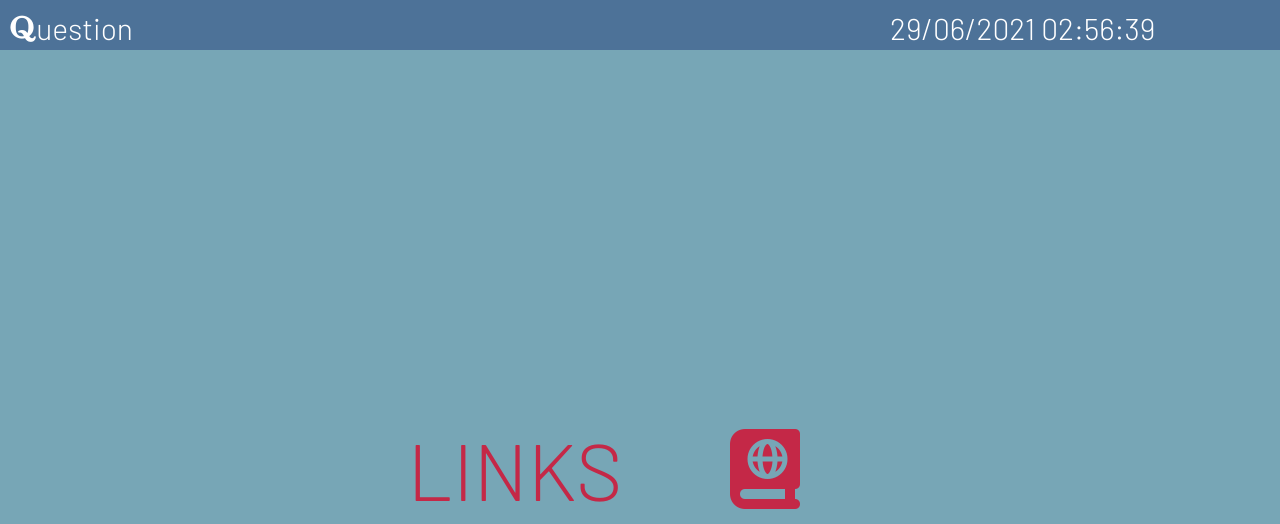
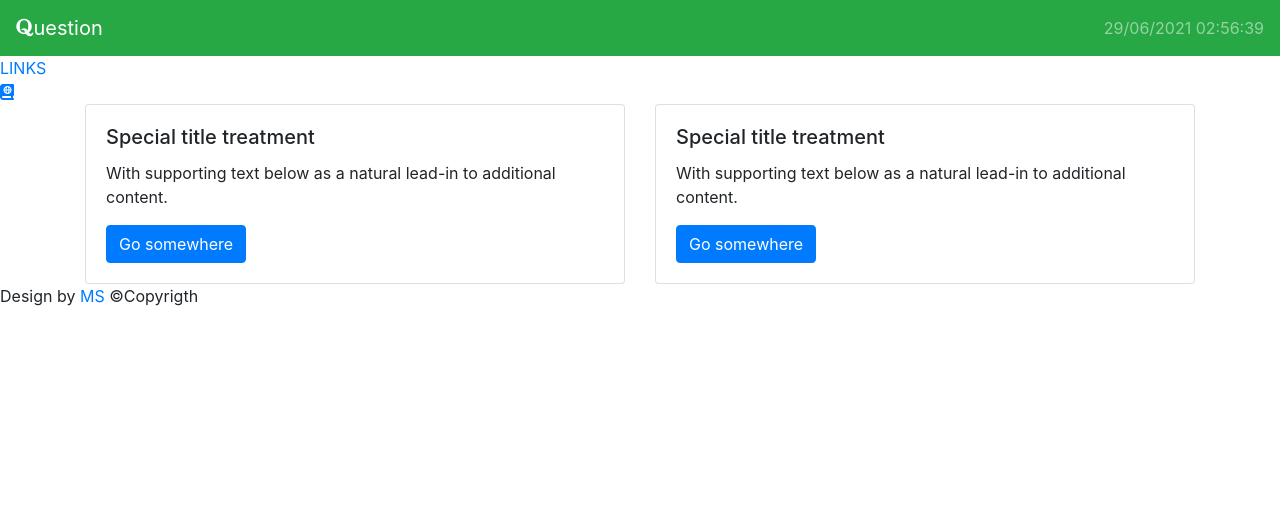
Before and after one commit to LunaWilfredo/helpweb, a PHP site: page / in a window 1280 px wide. Shown: the top 524 px of the page. After the commit the page ends 306 px from the top, so only its background shows below. Run offline with PHP 8.4, Linux system fonts and the light colour scheme; some libraries are stand-ins or nearby versions.

Commit message:
mejoras
header y plantilla

```diff
--- a/Vista/cabecera.php
+++ b/Vista/cabecera.php
@@ -1,9 +1,35 @@
+<!DOCTYPE html>
+<html lang="es">
+<head>
+    <meta charset="UTF-8">
+    <meta http-equiv="X-UA-Compatible" content="IE=edge">
+    <meta name="viewport" content="width=device-width, initial-scale=1.0">
+    <title>Question</title>
+    <!-- css -->
+    <!-- <link rel="stylesheet" href="CSS/estilos.css"> -->
+    <!-- bootstrap -->
+    <link rel="stylesheet" href="https://cdn.jsdelivr.net/npm/bootstrap@4.6.0/dist/css/bootstrap.min.css" integrity="sha384-B0vP5xmATw1+K9KRQjQERJvTumQW0nPEzvF6L/Z6nronJ3oUOFUFpCjEUQouq2+l" crossorigin="anonymous">
+    <!-- icono -->
+    <link rel="shortcut icon" type="image/x-icon" href="Imagenes/garantia.png">
     <script src="https://kit.fontawesome.com/57b38ed15d.js" crossorigin="anonymous"></script>
+</head>
+
+<body>
     <header>
-        <div class="contenedor">
-            <div class="titulo"><i class="fab fa-quora"></i>uestion</div>
-            <div class="titulo">
-                <?php  date_default_timezone_set("America/Lima");  $date =date("d/m/Y h:i:s",time());  echo $date; ?>
+        <nav class="navbar navbar-expand-lg navbar-dark bg-success">
+            <a class="navbar-brand" href="#"><i class="fab fa-quora"></i>uestion</a>
+            <button class="navbar-toggler" type="button" data-toggle="collapse" data-target="#navbarText" aria-controls="navbarText" aria-expanded="false" aria-label="Toggle navigation">
+                <span class="navbar-toggler-icon"></span>
+            </button>
+            <div class="collapse navbar-collapse" id="navbarText">
+                <ul class="navbar-nav mr-auto">
+                    <li class="nav-item active">
+                        <a class="nav-link" href="#"> <span class="sr-only">(current)</span></a>
+                    </li>
+                </ul>
+                <span class="navbar-text">
+                    <?php  date_default_timezone_set("America/Lima");  $date =date("d/m/Y h:i:s",time());  echo $date; ?>
+                </span>
             </div>
-        </div>
+        </nav>
     </header>
--- a/Vista/footer.php
+++ b/Vista/footer.php
@@ -1,3 +1,7 @@
-<footer>
-        <p>Design by <a href="">MS</a> ©Copyrigth</p>
-    </footer>
+            <footer>
+                <p>Design by <a href="">MS</a> ©Copyrigth</p>
+            </footer>
+            <script src="https://code.jquery.com/jquery-3.5.1.slim.min.js" integrity="sha384-DfXdz2htPH0lsSSs5nCTpuj/zy4C+OGpamoFVy38MVBnE+IbbVYUew+OrCXaRkfj" crossorigin="anonymous"></script>
+            <script src="https://cdn.jsdelivr.net/npm/bootstrap@4.6.0/dist/js/bootstrap.bundle.min.js" integrity="sha384-Piv4xVNRyMGpqkS2by6br4gNJ7DXjqk09RmUpJ8jgGtD7zP9yug3goQfGII0yAns" crossorigin="anonymous"></script>
+    </body>
+</html>
--- a/Vista/plantilla.php
+++ b/Vista/plantilla.php
@@ -1,21 +1,8 @@
 <?php
     error_reporting(0);
-    /*  MENU INCIO DE OPCIONES*/
+    /*  header*/
     include 'Vista/cabecera.php';
 ?>
-<!DOCTYPE html>
-<html lang="es">
-<head>
-    <meta charset="UTF-8">
-    <meta http-equiv="X-UA-Compatible" content="IE=edge">
-    <meta name="viewport" content="width=device-width, initial-scale=1.0">
-    <title>Question</title>
-    <link rel="stylesheet" href="CSS/estilos.css">
-    <link rel="shortcut icon" type="image/x-icon" href="Imagenes/garantia.png">
-    <script src="https://kit.fontawesome.com/57b38ed15d.js" crossorigin="anonymous"></script>
-</head>
-
-<body>
 
     <div class="contenedor-opciones">
         <div class="contenedor-caja">
@@ -26,6 +13,29 @@
             <a href="Vista/Texto.php"><i class="fas fa-atlas"></i></a>
         </div>
     </div>
+
+    <div class="container">
+        <div class="row">
+            <div class="col-sm-6">
+                <div class="card">
+                <div class="card-body">
+                    <h5 class="card-title">Special title treatment</h5>
+                    <p class="card-text">With supporting text below as a natural lead-in to additional content.</p>
+                    <a href="#" class="btn btn-primary">Go somewhere</a>
+                </div>
+                </div>
+            </div>
+            <div class="col-sm-6">
+                <div class="card">
+                <div class="card-body">
+                    <h5 class="card-title">Special title treatment</h5>
+                    <p class="card-text">With supporting text below as a natural lead-in to additional content.</p>
+                    <a href="#" class="btn btn-primary">Go somewhere</a>
+                </div>
+                </div>
+            </div>
+        </div>
+    </div>
+
+    <!-- footer -->
     <?php include 'footer.php'; ?>
-</body>
-</html>
```
Also changed, not shown: Vista/Texto.php (+1 -11 lines).
